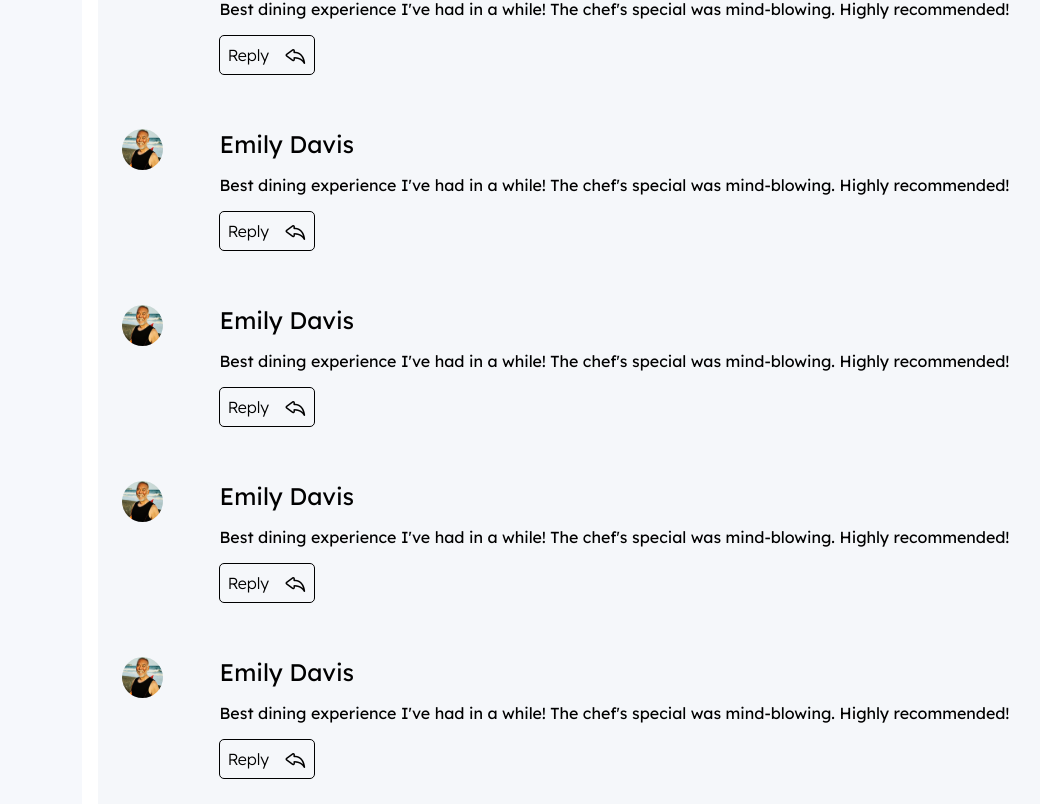
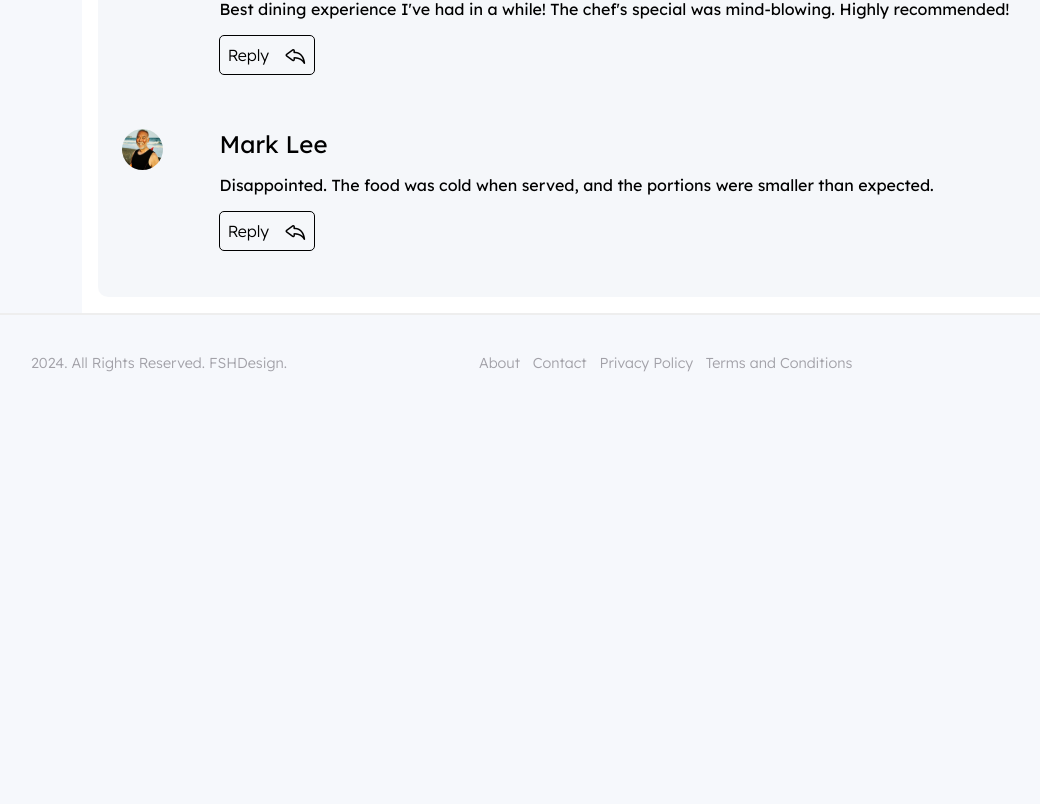
Before and after one commit to sandeepsreekumar4067/Review-O, a Vue app: page /user-review in a window 1280 px wide. Shown: the part 776-1580 px from the top of the page, without its empty margins (161-1201 px from the left). After the commit the page ends 1187 px from the top, so only its background shows below. Built offline with nearby package versions, Linux system fonts and the light colour scheme.

Commit message:
finally integreated the backend with the front end. only minor changes are required from now on

```diff
--- a/src/pages/UserReview.vue
+++ b/src/pages/UserReview.vue
@@ -24,7 +24,7 @@
       </div>
       <!-- App review container -->
       <div class="app-review-section">
-        <div class="review" v-for="(review, index) in reviews" :key="index">
+        <div class="review" v-for="(review, index) in restaurant_reviews.reviews" :key="index">
           <div class="review-user-image">
             <img :src="img" alt="" />
           </div>
@@ -35,16 +35,19 @@
             <div class="review-user-comment">
               {{ review.review_text }}
             </div>
-            <div :class="['reply-button',{active:review.replyActive}]" @click="activeReply(index)">
+            <div
+              :class="['reply-button', { active: review.replyActive }]"
+              @click="activeReply(index)"
+            >
               Reply
               <i class="bi bi-reply"></i>
             </div>
             <div :class="['review-text-area', { active: review.replyActive }]">
-              <textarea id=""></textarea>
+              <textarea v-model="review.ai_response" id="" :placeholder="placeholder"></textarea>
               <div class="review-selection-container">
-                <span> Professional Reply </span>
+                <span > Professional Reply </span>
                 <span> Casual Reply </span>
-                <span> Friendly Reply </span>
+                <span @click="getAiResponse(review,index)"> Friendly Reply </span>
                 <div class="send-review-button">
                   send
                   <i class="bi bi-send"></i>
@@ -77,98 +80,63 @@ export default {
       user: "Sandeep",
       isSideBarActive: true,
       img: img,
+      placeholder:'Your or Ai response',
+      restaurant_reviews: {
+        restaurant_name: "The Gourmet Spot",
         reviews: [
           {
             review_id: 1,
             customer_name: "John Doe",
+            replyActive: false,
             rating: 5,
             review_text:
               "The food was exceptional! Great ambiance and the staff were very attentive. Will definitely come back!",
             date: "2023-09-12",
-          replyActive: false,
+            ai_response: "",
           },
           {
             review_id: 2,
             customer_name: "Jane Smith",
             rating: 4,
+            replyActive: false,
+
             review_text:
               "Loved the appetizers, but the main course was a bit too salty for my taste. Overall a good experience.",
             date: "2023-09-14",
-          replyActive: false,
+            ai_response: "",
           },
           {
             review_id: 3,
             customer_name: "Sam Wilson",
+            replyActive: false,
             rating: 3,
             review_text:
               "The service was slow, but the food was decent. Nothing too special.",
             date: "2023-09-18",
-          replyActive: false,
+            ai_response: "",
           },
           {
             review_id: 4,
+            replyActive: false,
             customer_name: "Emily Davis",
             rating: 5,
             review_text:
               "Best dining experience I've had in a while! The chef's special was mind-blowing. Highly recommended!",
             date: "2023-09-21",
-          replyActive: false,
-        },
-        {
-          review_id: 4,
-          customer_name: "Emily Davis",
-          rating: 5,
-          review_text:
-            "Best dining experience I've had in a while! The chef's special was mind-blowing. Highly recommended!",
-          date: "2023-09-21",
-          replyActive: false,
-        },
-        {
-          review_id: 4,
-          customer_name: "Emily Davis",
-          rating: 5,
-          review_text:
-            "Best dining experience I've had in a while! The chef's special was mind-blowing. Highly recommended!",
-          date: "2023-09-21",
-          replyActive: false,
-        },
-        {
-          review_id: 4,
-          customer_name: "Emily Davis",
-          rating: 5,
-          review_text:
-            "Best dining experience I've had in a while! The chef's special was mind-blowing. Highly recommended!",
-          date: "2023-09-21",
-          replyActive: false,
-        },
-        {
-          review_id: 4,
-          customer_name: "Emily Davis",
-          rating: 5,
-          review_text:
-            "Best dining experience I've had in a while! The chef's special was mind-blowing. Highly recommended!",
-          date: "2023-09-21",
-          replyActive: false,
-        },
-        {
-          review_id: 4,
-          customer_name: "Emily Davis",
-          rating: 5,
-          review_text:
-            "Best dining experience I've had in a while! The chef's special was mind-blowing. Highly recommended!",
-          date: "2023-09-21",
-          replyActive: false,
+            ai_response: "",
           },
           {
             review_id: 5,
             customer_name: "Mark Lee",
+            replyActive: false,
             rating: 2,
             review_text:
               "Disappointed. The food was cold when served, and the portions were smaller than expected.",
             date: "2023-09-22",
-          replyActive: false,
+            ai_response: "",
           },
         ],
+      },
     };
   },
   methods: {
@@ -177,10 +145,43 @@ export default {
     },
     activeReply(index) {
       // Loop through all reviews and set `replyActive` to false
-    this.reviews.forEach((review, i) => {
+      this.restaurant_reviews.reviews.forEach((review, i) => {
         review.replyActive = i === index ? !review.replyActive : false;
       });
     },
+    async getAiResponse(review,index){
+      this.placeholder = 'Please wait as the reply is being Generated'
+      fetch('http://127.0.0.1:8000/ai',{
+        method:'POST',
+        headers:{
+          'Content-Type':'application/json'
+        },
+        body:JSON.stringify({
+          "restaurant_name":this.restaurant_reviews.restaurant_name,
+          "reviews":[
+            {"review_id": 1,
+            "customer_name": review.customer_name,
+            "rating": review.rating,
+            "review_text": review.review_text,
+            "date": review.date
+          }
+        ]
+        })
+      }).then((response)=>{
+        if(response.ok){
+          return response.json()
+        }else{
+          alert('Failed to connect to backend')
+        }
+      }).then((result)=>{
+        if(result && result.length > 0){
+          this.restaurant_reviews.reviews[index].ai_response = result[0].ai_response
+        }
+      })
+      .catch((err)=>{
+        alert(err)
+      })
+    }
   },
 };
 </script>
--- a/src/style/userreview.css
+++ b/src/style/userreview.css
@@ -137,7 +137,8 @@
 }
 
 .review-text-area.active{
-    height: 12rem;
+    height: 15rem;
+    outline: none;
     width: 90%;
     background-color: white;
     border-radius: 5px;
```
Lines whose indentation alone changed are shown as unchanged.
